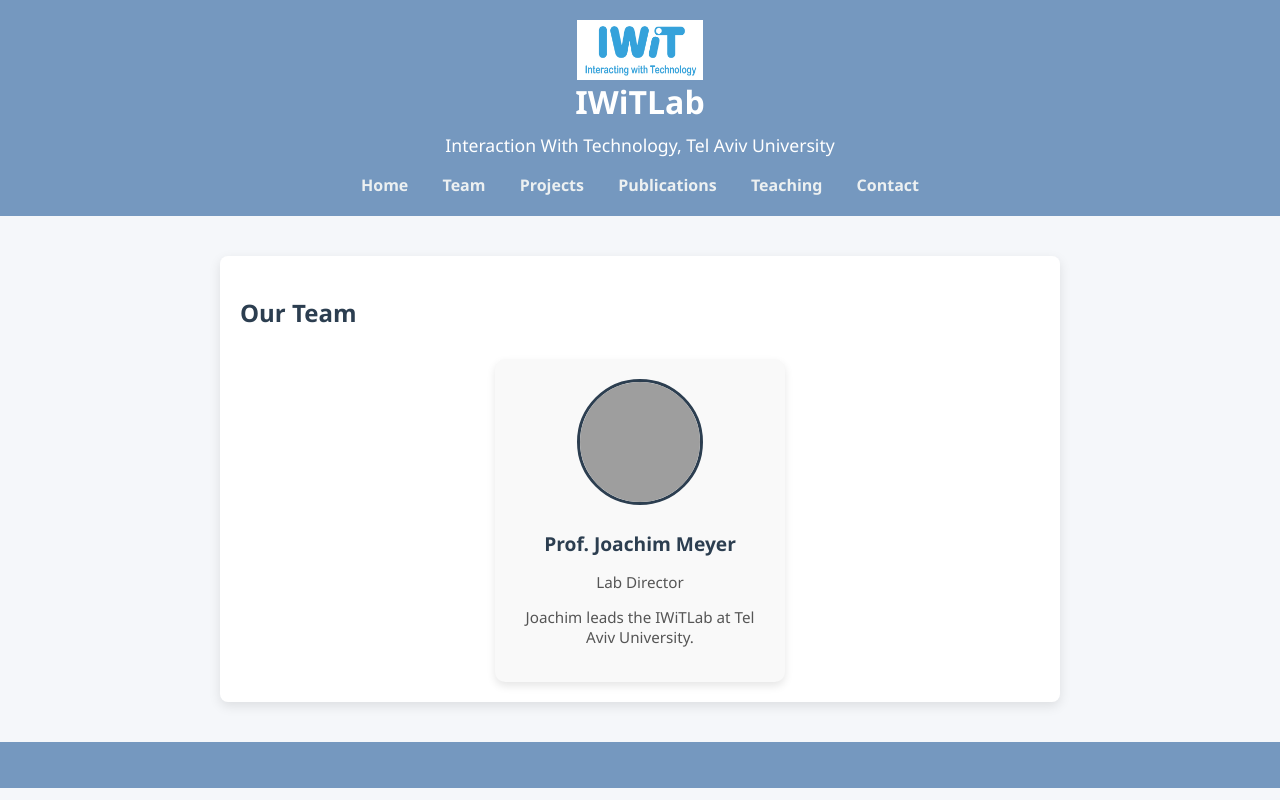
After one commit to IWiTLab-TAU/lab-website, a Django app: page /team/ in a window 1280 px wide. The commit adds this page. Run offline with Django 4.2, Linux system fonts and the light colour scheme; grey boxes are pictures that could not be loaded.

Commit message:
Add team.html

```diff
--- a/LabWebsite/settings.py
+++ b/LabWebsite/settings.py
@@ -25,7 +25,7 @@ SECRET_KEY = 'django-insecure-8n6a8=4mnv)ax0h+a25z)ovc!+(th(2oyjd@6hn4jsixjb+$hd
 # SECURITY WARNING: don't run with debug turned on in production!
 DEBUG = False
 
-ALLOWED_HOSTS = ['iwitlabtau.pythonanywhere.com']
+ALLOWED_HOSTS = ['iwitlabtau.pythonanywhere.com', '127.0.0.1',]
 
 
 # Application definition
--- a/templates/base.html
+++ b/templates/base.html
@@ -80,6 +80,7 @@
     <p style="margin-top: 0; font-size: 1.1em;">Interaction With Technology, Tel Aviv University</p>
         <nav>
             <a href="{% url 'home' %}">Home</a>
+            <a href="{% url 'team' %}">Team</a>
             <a href="{% url 'projects' %}">Projects</a>
             <a href="{% url 'publications' %}">Publications</a>
             <a href="{% url 'teaching' %}">Teaching</a>
--- /dev/null
+++ b/templates/team.html
@@ -0,0 +1,57 @@
+{% extends 'base.html' %}
+{% load static %}
+
+{% block title %}Team - IWiTLab{% endblock %}
+
+{% block content %}
+<h2>Our Team</h2>
+<div class="team-container">
+    <div class="team-member">
+        <img src="{% static 'images/iwit_kogo.jpg' %}" alt="Joachim Meyer" class="member-photo">
+        <h3>Prof. Joachim Meyer</h3>
+        <p>Lab Director</p>
+        <p>Joachim leads the IWiTLab at Tel Aviv University.</p>
+    </div>
+
+    <!-- Add more members as needed -->
+</div>
+
+<style>
+    .team-container {
+        display: flex;
+        flex-wrap: wrap;
+        justify-content: center;
+        gap: 30px;
+        margin-top: 30px;
+    }
+
+    .team-member {
+        background-color: #f9f9f9;
+        border-radius: 10px;
+        padding: 20px;
+        width: 250px;
+        box-shadow: 0 4px 8px rgba(0,0,0,0.1);
+        text-align: center;
+    }
+
+    .member-photo {
+        width: 120px;
+        height: 120px;
+        object-fit: cover;
+        border-radius: 50%;
+        margin-bottom: 10px;
+        border: 3px solid #2c3e50;
+    }
+
+    .team-member h3 {
+        margin: 0.5em 0 0.2em;
+        font-size: 1.2em;
+        color: #2c3e50;
+    }
+
+    .team-member p {
+        font-size: 0.95em;
+        color: #555;
+    }
+</style>
+{% endblock %}
--- a/website/urls.py
+++ b/website/urls.py
@@ -4,6 +4,7 @@ from . import views
 urlpatterns = [
     path('', views.home, name='home'),
     path('projects/', views.projects, name='projects'),
+    path('team/', views.team, name='team'),
     path('publications/', views.publications, name='publications'),
     path('teaching/', views.teaching, name='teaching'),
     path('awards/', views.awards, name='awards'),
--- a/website/views.py
+++ b/website/views.py
@@ -17,3 +17,6 @@ def teaching(request):
 
 def awards(request):
     return render(request, 'awards.html')
+
+def team(request):
+    return render(request, 'team.html')
```
